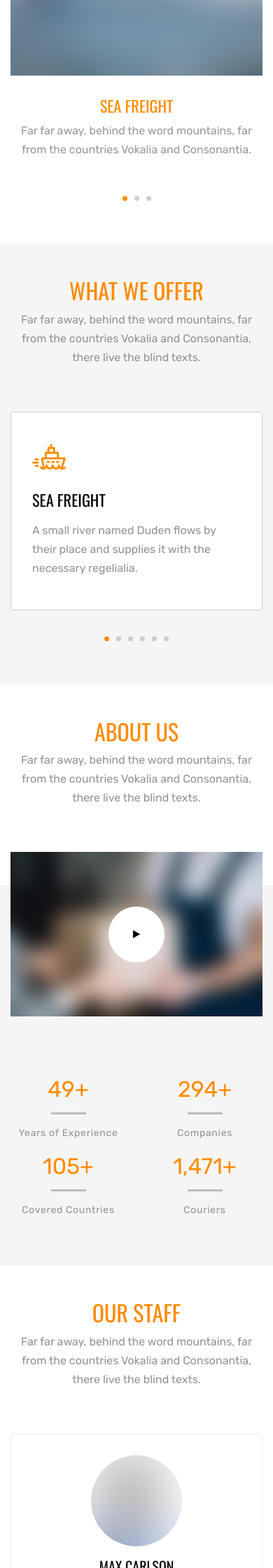
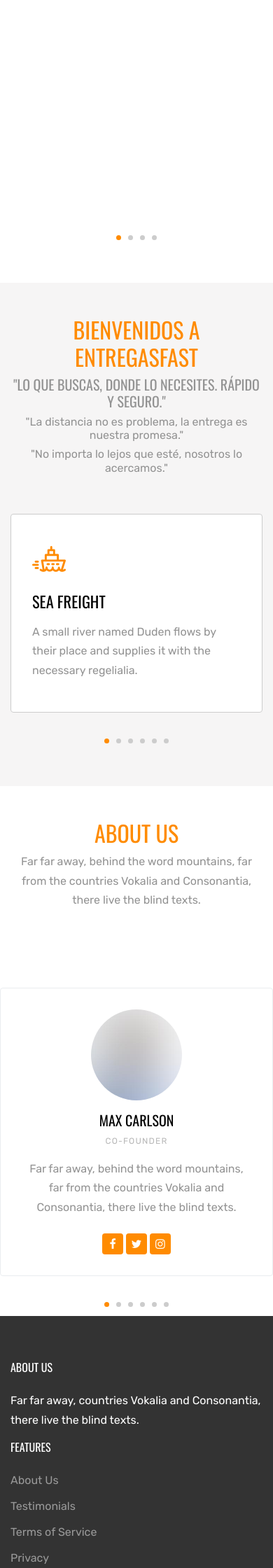
Before and after one commit to carlos00012/EntregasFast, a Django app: page / in a window 390 px wide. Shown: the part 996-3236 px from the top of the page at 70% size. Run offline with Django 5.2, Linux system fonts and the light colour scheme; some libraries are stand-ins or nearby versions; some web fonts are replaced.

Commit message:
Descripción de los cambios

```diff
--- a/EntregasFast/static/css/style.css
+++ b/EntregasFast/static/css/style.css
@@ -1413,3 +1413,22 @@
 
 .bg-light {
   background-color: #f6f5f5 !important; }
+
+  .site-navbar{
+    background: #ffffff;
+    box-shadow: 0 4px 15px rgba(0,0,0,.1);
+}
+
+.site-navbar .site-logo img{
+    height: 55px;
+    width: auto;
+}
+
+.site-navbar .site-menu > li > a{
+    color: #0A2A66 !important;
+    font-weight: 600;
+}
+
+.site-navbar .site-menu > li > a:hover{
+    color: #ff7a00 !important;
+}
--- a/Info/templates/inicio.html
+++ b/Info/templates/inicio.html
@@ -7,8 +7,8 @@
           <div class="container">
             <div class="row align-items-center">
               <div class="col-lg-6">
-                <h1>Choose Your Quality Delivery of Your Cargo</h1>
-                <p class="mb-5">Handcrated with love by the fine folks at <a href="https://free-template.co/" target="_blank">Free-Template.co</a></p>
+                <h1>Elija su entrega de calidad de su carga</h1>
+                <p class="mb-5">Engañado con amor por la buena gente de <a href="https://listado.mercadolibre.com.ec/celulares-y-telefonia/" target="_blank">Tienda/a></p>
                 <form action="#" method="get">
                   <div class="form-group d-flex">
 
@@ -54,8 +54,10 @@
           <div class="row mb-5 justify-content-center">
             <div class="col-md-7 text-center">
               <div class="block-heading-1">
-                <h2>What We Offer</h2>
-                <p>Far far away, behind the word mountains, far from the countries Vokalia and Consonantia, there live the blind texts.</p>
+                <h2>Bienvenidos a EntregasFast</h2>
+                <h5>"Lo que buscas, donde lo necesites. Rápido y seguro."</h5>
+                <h6>"La distancia no es problema, la entrega es nuestra promesa."</h6>
+                <h6>"No importa lo lejos que esté, nosotros lo acercamos."</h6>
               </div>
             </div>
           </div>
@@ -129,64 +131,6 @@
         </div>
 
       </div>
-
-
-
-      <div class="site-section bg-light" id="about-section">
-        <div class="container">
-          <div class="row justify-content-center mb-4 block-img-video-1-wrap">
-            <div class="col-md-12 mb-5">
-              <figure class="block-img-video-1" data-aos="fade">
-                <a href="https://vimeo.com/45830194" data-fancybox data-ratio="2">
-                <span class="icon"><span class="icon-play"></span></span>
-                <img src="images/cargo_delivery_big.jpg" alt="Image" class="img-fluid">
-              </a>
-              </figure>
-            </div>
-          </div>
-          <div class="row">
-            <div class="col-12">
-              <div class="row">
-                <div class="col-6 col-md-6 mb-4 col-lg-0 col-lg-3" data-aos="fade-up" data-aos-delay="">
-                  <div class="block-counter-1">
-                    <span class="number"><span data-number="50">0</span>+</span>
-                    <span class="caption">Years of Experience</span>
-                  </div>
-                </div>
-                <div class="col-6 col-md-6 mb-4 col-lg-0 col-lg-3" data-aos="fade-up" data-aos-delay="100">
-                  <div class="block-counter-1">
-                    <span class="number"><span data-number="300">0</span>+</span>
-                    <span class="caption">Companies</span>
-                  </div>
-                </div>
-                <div class="col-6 col-md-6 mb-4 col-lg-0 col-lg-3" data-aos="fade-up" data-aos-delay="200">
-                  <div class="block-counter-1">
-                    <span class="number"><span data-number="108">0</span>+</span>
-                    <span class="caption">Covered Countries</span>
-                  </div>
-                </div>
-                <div class="col-6 col-md-6 mb-4 col-lg-0 col-lg-3" data-aos="fade-up" data-aos-delay="300">
-                  <div class="block-counter-1">
-                    <span class="number"><span data-number="1500">0</span>+</span>
-                    <span class="caption">Couriers</span>
-                  </div>
-                </div>
-              </div>
-            </div>
-          </div>
-        </div>
-      </div>
-
-      <div class="site-section" id="team-section">
-        <div class="container">
-          <div class="row mb-5 justify-content-center">
-            <div class="col-md-7 text-center">
-              <div class="block-heading-1" data-aos="fade-up" data-aos-delay="">
-                <h2>Our Staff</h2>
-                <p>Far far away, behind the word mountains, far from the countries Vokalia and Consonantia, there live the blind texts.</p>
-              </div>
-            </div>
-          </div>
 
           <div class="owl-carousel owl-all">
             <div class="block-team-member-1 text-center rounded h-100">
--- a/Info/templates/plantillaPrincipal.html
+++ b/Info/templates/plantillaPrincipal.html
@@ -4,14 +4,12 @@
 <html lang="en">
 
   <head>
-    <title>Cargo &mdash; Free Website Template by Free-Template.co</title>
-    <meta charset="utf-8">
+    <title>EntregasFast | Sistema de Gestión de Envíos</title>    <meta charset="utf-8">
     <meta name="viewport" content="width=device-width, initial-scale=1, shrink-to-fit=no">
     <meta name="description" content="" />
     <meta name="keywords" content="" />
     <meta name="author" content="Free-Template.co" />
-    <link rel="shortcut icon" href="{% static 'images/ftco-32x32.png' %}">
-
+    <link rel="shortcut icon" href="{% static 'images/logo.png' %}">
     <link href="https://fonts.googleapis.com/css?family=Rubik:300,400,700|Oswald:400,700" rel="stylesheet">
 
     <link rel="stylesheet" href="{% static 'fonts/icomoon/style.css' %}">
@@ -54,35 +52,53 @@
       <header class="site-navbar js-sticky-header site-navbar-target" role="banner">
 
     <div class="container">
-          <div class="row align-items-center position-relative">
+        <div class="row align-items-center">
 
+            <!-- Logo -->
+            <div class="col-lg-3 col-md-3">
+                <a href="/" class="d-flex align-items-center text-decoration-none">
 
-            <div class="site-logo">
-              <a href="/" class="text-black"><span class="text-primary">Cargo</a>
+                    <img src="{% static 'images/img.png' %}"
+                         style="height:55px;width:auto;">
+
+                    <div class="ml-2">
+                        <h4 style="margin:0;font-weight:700;color:#0A2A66;">
+                            Entregas<span style="color:#ff7b00;">Fast</span>
+                        </h4>
+                        <small style="color:#666;">
+                            Rápido • Seguro • Confiable
+                        </small>
                     </div>
 
-            <div class="col-12">
-              <nav class="site-navigation text-right ml-auto " role="navigation">
+                </a>
+            </div>
 
-                <ul class="site-menu main-menu js-clone-nav ml-auto d-none d-lg-block">
-                  <li><a href="/" class="nav-link">Home</a></li>
+            <!-- Menú -->
+            <div class="col-lg-9 text-right">
 
+                <nav class="site-navigation">
 
+                    <ul class="site-menu main-menu js-clone-nav d-none d-lg-block">
 
+                        <li><a href="/">Inicio</a></li>
 
+                        <li><a href="/dashboard/">Panel Cliente</a></li>
 
+                        <li><a href="/admin-panel/">Panel Administrador</a></li>
 
-                  <li><a href="/dashboard/" class="nav-link text-primary">Client Panel</a></li>
-                  <li><a href="/admin-panel/" class="nav-link text-primary">Admin Panel</a></li>
-                  <li><a href="/rastreo/" class="nav-link text-primary">Rastrear envío</a></li>
-                  <a href="{% url 'login_admin' %}" class="btn">Acceso Administrador</a>
-                  <a href="{% url 'logout_admin' %}" class="btn-logout">Cerrar Sesión</a>
+                        <li><a href="/rastreo/">Rastrear</a></li>
+
+                        <li>
+                            <a href="{% url 'login_admin' %}">
+                                Ingresar
+                            </a>
+                        </li>
+
                     </ul>
+
                 </nav>
 
             </div>
-
-            <div class="toggle-button d-inline-block d-lg-none"><a href="#" class="site-menu-toggle py-5 js-menu-toggle text-black"><span class="icon-menu h3"></span></a></div>
 
         </div>
     </div>
@@ -100,7 +116,7 @@
             <div class="row">
               <div class="col-md-7">
                 <h2 class="footer-heading mb-4">About Us</h2>
-                <p>Far far away, behind the word mountains, far from the countries Vokalia and Consonantia, there live the blind texts. </p>
+                <p>Far far away, countries Vokalia and Consonantia, there live the blind texts. </p>
               </div>
               <div class="col-md-4 ml-auto">
                 <h2 class="footer-heading mb-4">Features</h2>
```
Also changed, not shown: EntregasFast/static/images/img.png (added), entregas.db. Lines whose indentation alone changed are shown as unchanged.
